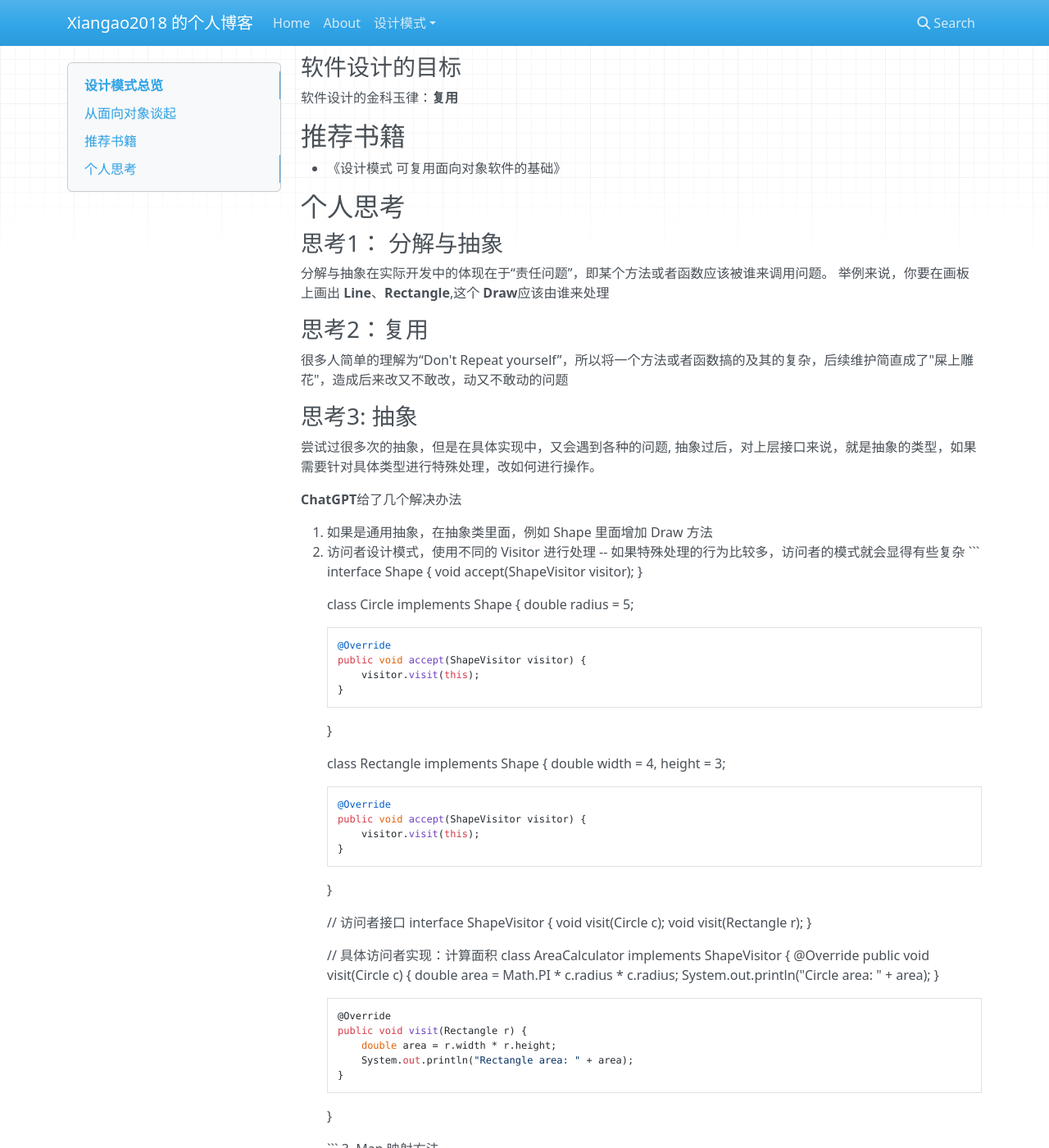
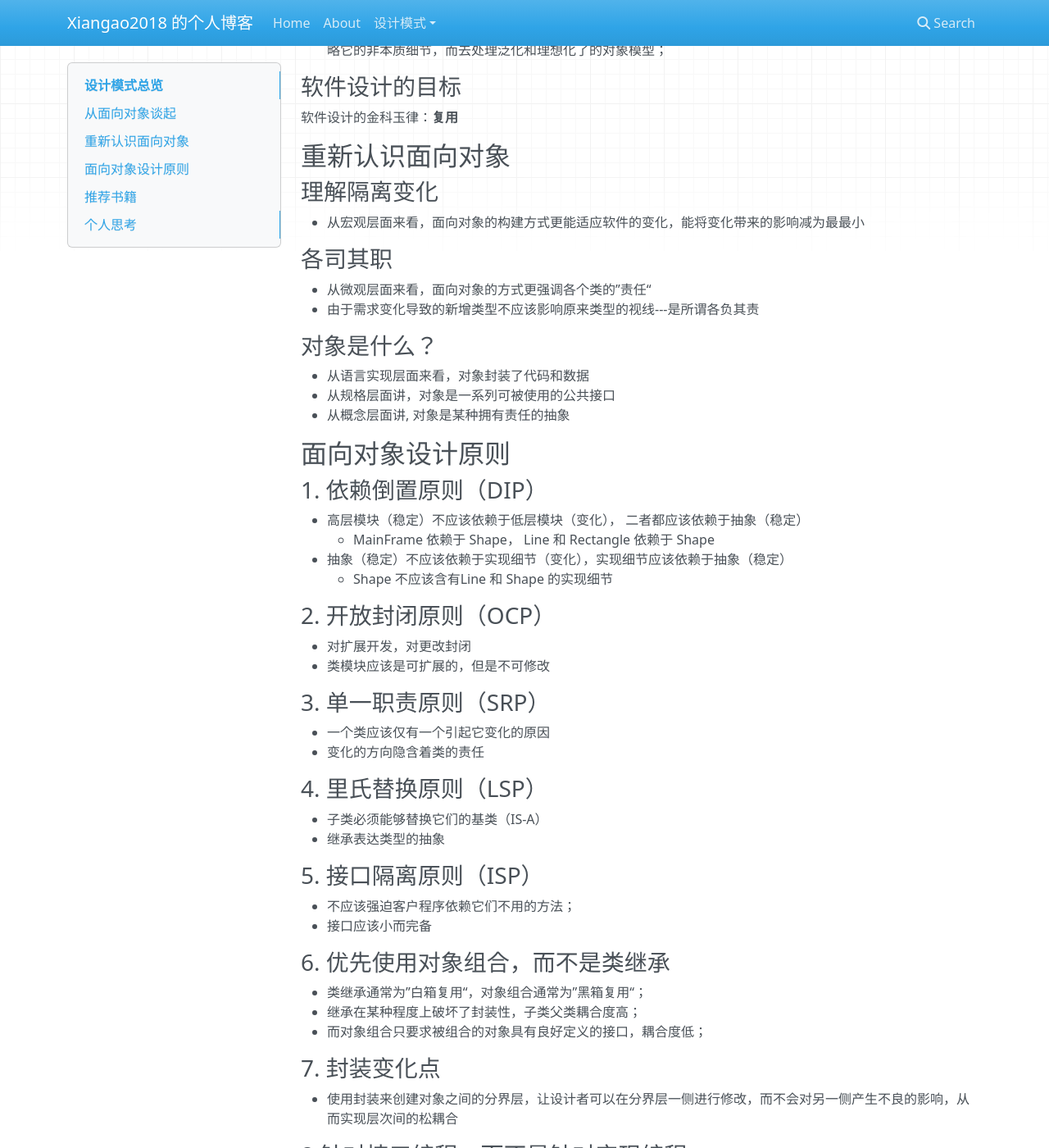
Before and after one commit to Xiangao2018/CodePackage, an MkDocs documentation site: the page built from docs/设计模式/设计模式总览.md, in a window 1280 px wide and 1400 px high, scrolled down 845 px. Shown: the whole window at 82% size. Built offline with MkDocs 1.6.1, drawn with Linux system fonts in a browser that asks for light colours; nearby versions of some CDN libraries; some of the changed text lies outside the part shown.

Commit message:
增加设计模式原则

```diff
--- a/docs/设计模式/设计模式总览.md
+++ b/docs/设计模式/设计模式总览.md
@@ -1,6 +1,6 @@
 # 设计模式总览
 
-> "每一个模式描述来了一个在我们周围不断重复发生的问题，"
+> "每一个模式描述来了一个在我们周围不断重复发生的问题，以及该问题的解决方案的核心。这样，你就能一次又一次地使用该方案而不必做重复劳动"
 
 
 ## 从面向对象谈起
@@ -39,6 +39,69 @@
 ### 软件设计的目标
 
 软件设计的金科玉律：**复用**
+
+## 重新认识面向对象
+
+### 理解隔离变化
+
++ 从宏观层面来看，面向对象的构建方式更能适应软件的变化，能将变化带来的影响减为最最小
+
+### 各司其职
+
++ 从微观层面来看，面向对象的方式更强调各个类的”责任“
++ 由于需求变化导致的新增类型不应该影响原来类型的视线---是所谓各负其责
+
+### 对象是什么？
+
++ 从语言实现层面来看，对象封装了代码和数据
++ 从规格层面讲，对象是一系列可被使用的公共接口
++ 从概念层面讲, 对象是某种拥有责任的抽象
+
+
+## 面向对象设计原则
+
+### 1. 依赖倒置原则（DIP）
+
++ 高层模块（稳定）不应该依赖于低层模块（变化）， 二者都应该依赖于抽象（稳定）
+    + MainFrame 依赖于 Shape， Line 和 Rectangle 依赖于 Shape
++ 抽象（稳定）不应该依赖于实现细节（变化），实现细节应该依赖于抽象（稳定）
+    + Shape 不应该含有Line 和 Shape 的实现细节
+
+### 2. 开放封闭原则（OCP）
+
++ 对扩展开发，对更改封闭
++ 类模块应该是可扩展的，但是不可修改
+
+### 3. 单一职责原则（SRP）
+
++ 一个类应该仅有一个引起它变化的原因
++ 变化的方向隐含着类的责任
+
+### 4. 里氏替换原则（LSP）
+
++ 子类必须能够替换它们的基类（IS-A）
++ 继承表达类型的抽象
+
+### 5. 接口隔离原则（ISP）
+
++ 不应该强迫客户程序依赖它们不用的方法；
++ 接口应该小而完备
+
+### 6. 优先使用对象组合，而不是类继承
+
++ 类继承通常为”白箱复用“，对象组合通常为”黑箱复用“；
++ 继承在某种程度上破坏了封装性，子类父类耦合度高；
++ 而对象组合只要求被组合的对象具有良好定义的接口，耦合度低；
+
+### 7. 封装变化点
+
++ 使用封装来创建对象之间的分界层，让设计者可以在分界层一侧进行修改，而不会对另一侧产生不良的影响，从而实现层次间的松耦合
+
+### 8.针对接口编程，而不是针对实现编程
+
++ 不将变量类型声明为某个特定的具体类，而是声明为某个具体类
++ 客户程序无需获知对象的具体类型，只需要知道对象所具有的接口；
++ 减少系统中各部分的依赖关系，从而实现 ”高内聚、松耦合“的类型设计方法；
 
 
 ## 推荐书籍
```
